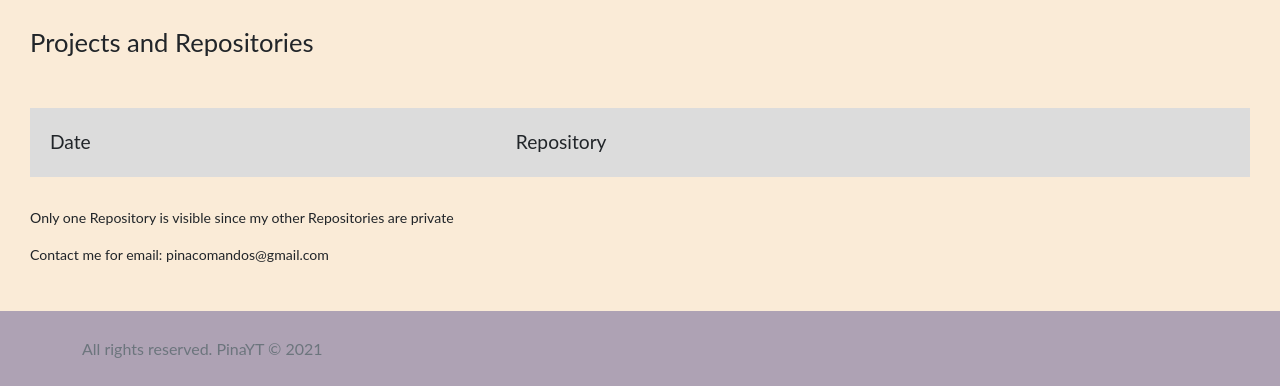
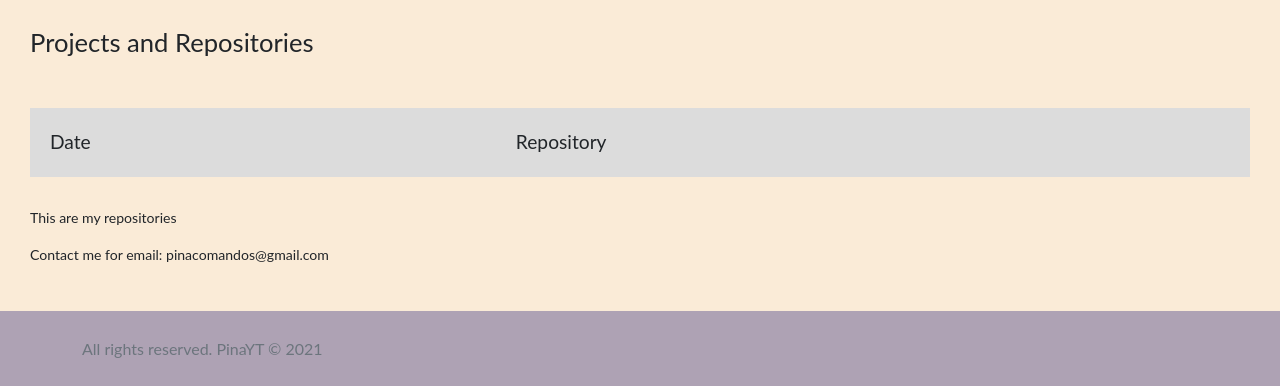
Before and after one commit to PinaYTTT/Portfolio, a plain HTML site: page index.html in a window 1280 px wide. Shown: the part 960-1346 px from the top of the page. Drawn offline with nearby package versions, Linux system fonts and the light colour scheme; no server answers.

Commit message:
Update index.html

```diff
--- a/index.html
+++ b/index.html
@@ -125,7 +125,7 @@
         </tr>
     </tbody></table>
     <p class="projects__description">
-      Only one Repository is visible since my other Repositories are private
+      This are my repositories
     </p>
     <p class="projects__description">
         Contact me for email: pinacomandos@gmail.com
```
